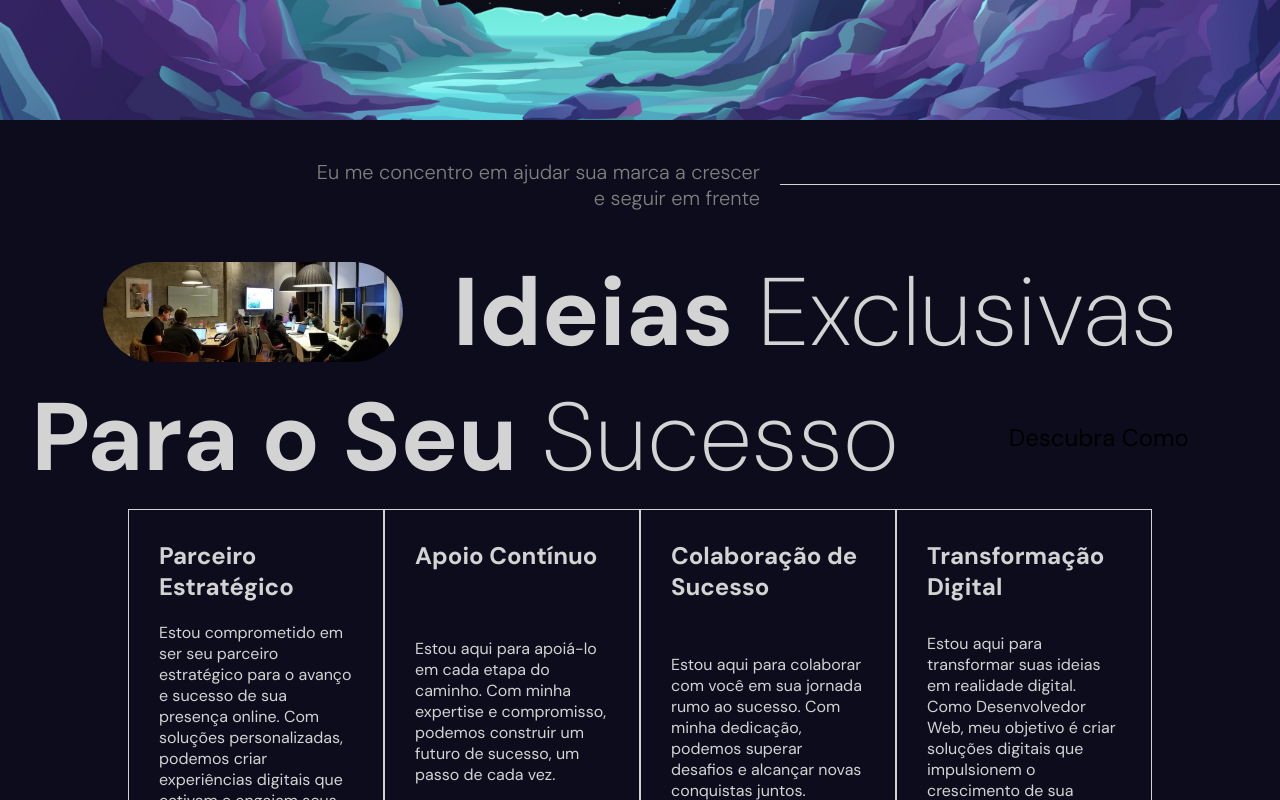
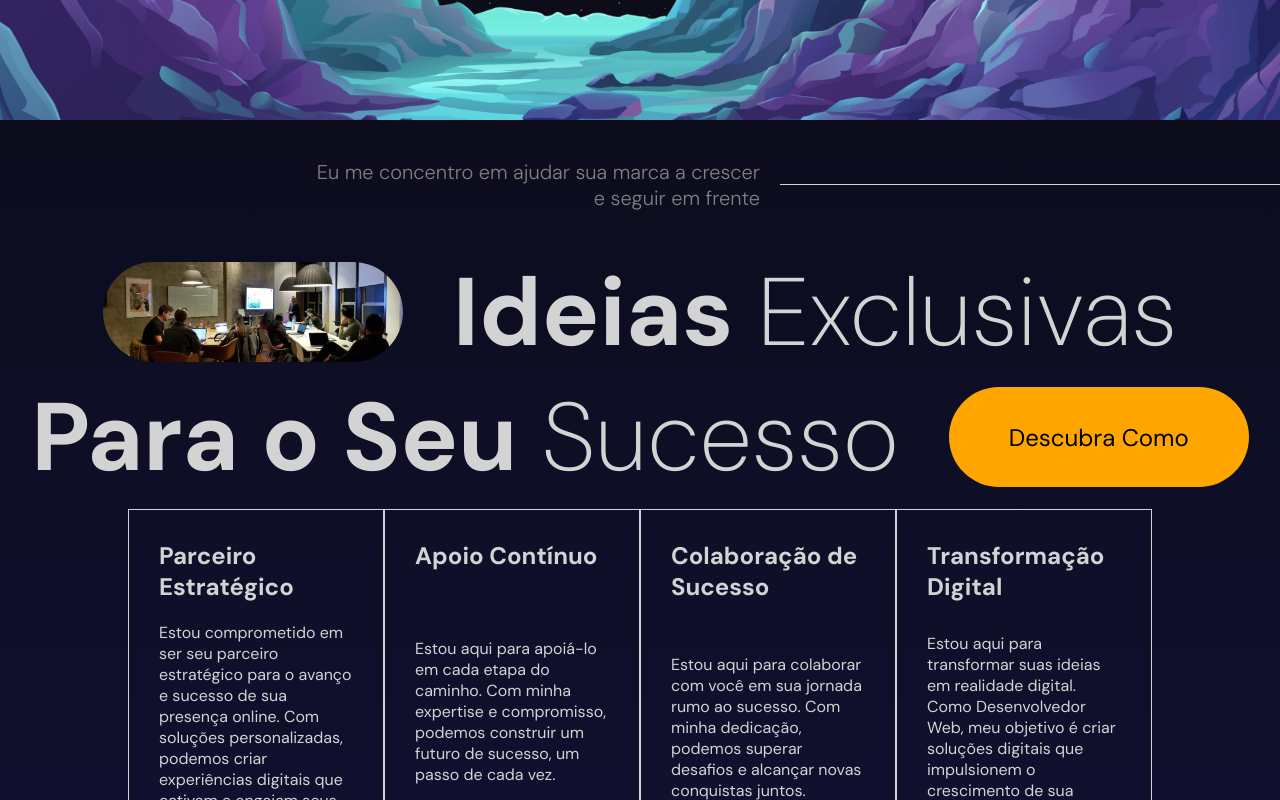
Before and after one commit to LucasPedro123/mywebsite-portfolio, a React (Vite) app: page / in a window 1280 px wide. Shown: the part 1480-2280 px from the top of the page. Built offline with nearby package versions, Linux system fonts and the light colour scheme; no server answers; some icons are missing.

Commit message:
style: Updated the :root CSS variables with additional color variables for various shades of blue, gray, and orange.

```diff
--- a/src/assets/styles/global.css
+++ b/src/assets/styles/global.css
@@ -1,6 +1,20 @@
 :root{
     --primary: #0c0c1d;
-
+    --primary-200: #111132;
+    --secundary: #3F36A7;
     --white-main: #fff;
+    --blue-100: #5446E7;
+    --blue-200: #7467FB;
+    --blue-400: #7467FB;
+    --blue-500: #958BFF;
+    --blue-600: #B7B1FB;
+    --blue-700: #C2BDF6;
+    --lightblack: #151925;
     --lightgrray: lightgray;
+    --gray-100: #333333;
+    --gray-200: #808080;
+    --gray-300: #CCCCCC;
+    --white: #fff;
+    --orange-700: #ffa500;
+    --orange-click: rgb(200, 132, 7);
 }
```
